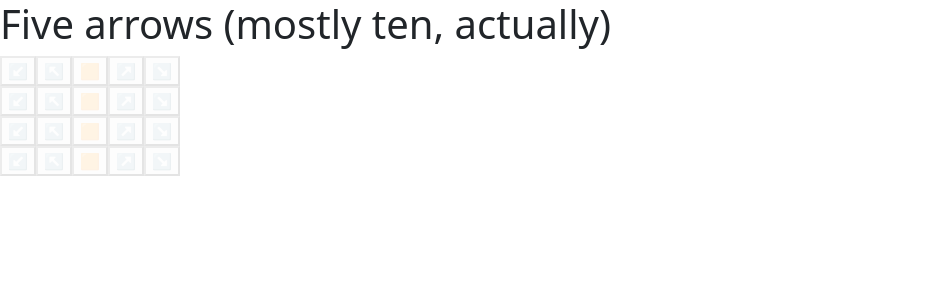
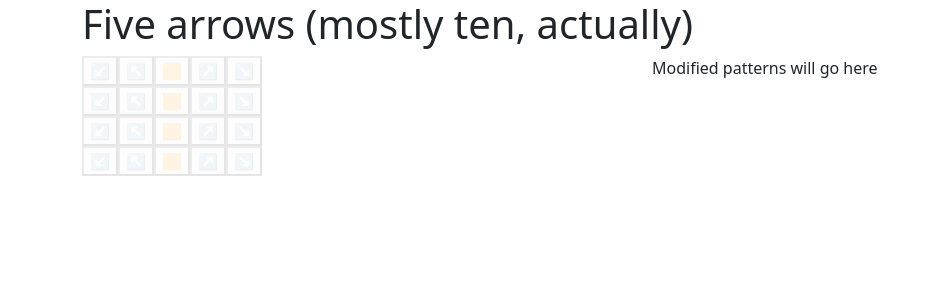
Before and after one commit to ddrone/arrows, a React (Vite) app: page / in a window 1280 px wide. Shown: the top 300 px of the page, without its empty margins (0-940 px from the left). Built offline with nearby package versions, Linux system fonts and the light colour scheme; the HTML template or start-up script is replaced by a standard one.

Commit message:
Have multiple columns in the UI

```diff
--- a/src/App.tsx
+++ b/src/App.tsx
@@ -3,10 +3,17 @@ import "bootstrap/dist/css/bootstrap.min.css";
 
 function App() {
   return (
-    <>
+    <div className="container">
       <h1>Five arrows (mostly ten, actually)</h1>
-      <PatternEditor />
-    </>
+      <div className="row">
+        <div className="col">
+          <PatternEditor />
+        </div>
+        <div className="col">
+          Modified patterns will go here
+        </div>
+      </div>
+    </div>
   )
 }
 
```
Also changed, not shown: 1 other file (tests, documents, lock files or other folders).
